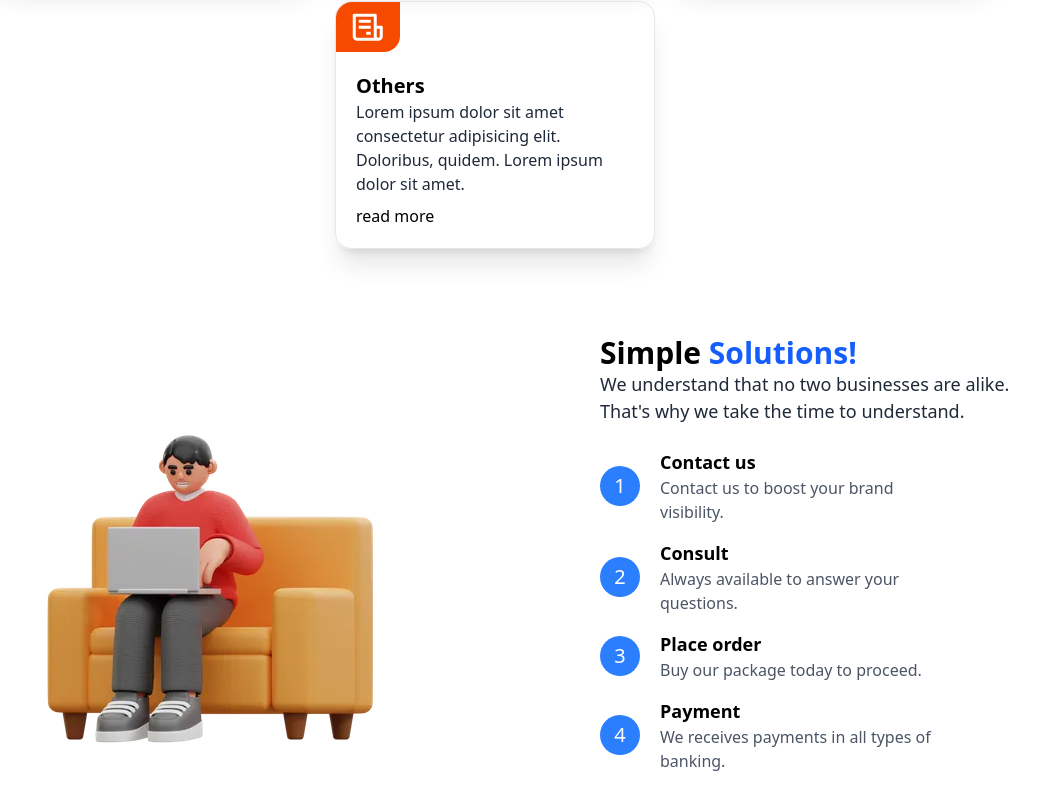
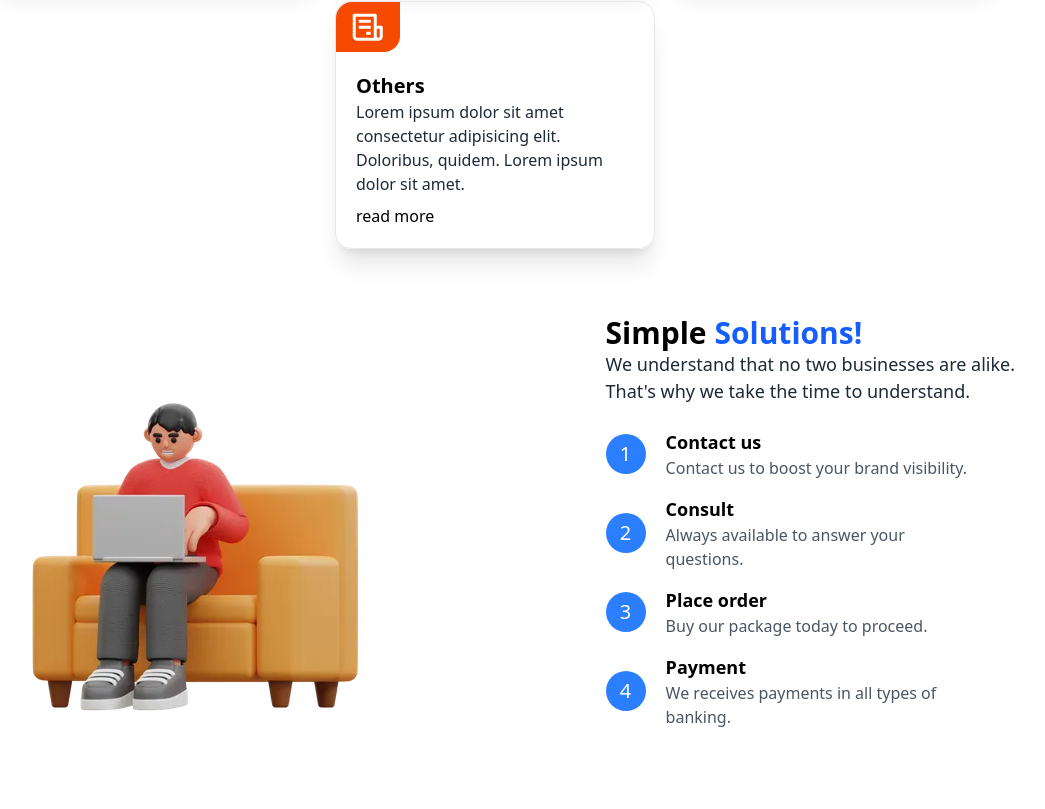
Before and after one commit to Urpirio/juxeltech, a Next.js app: page / in a window 1280 px wide. Shown: the part 936-1745 px from the top of the page, without its empty margins (145-1190 px from the left). After the commit the page ends 1691 px from the top, so only its background shows below. Built offline with nearby package versions, Linux system fonts and the light colour scheme.

Commit message:
Error update

```diff
--- a/src/components/SimpleSolutions.jsx
+++ b/src/components/SimpleSolutions.jsx
@@ -17,7 +17,7 @@ export default function SimpleSolutions() {
     })
 
   return (
-    <section className='flex flex-wrap justify-around items-center p-10 '>
+    <section className='flex flex-wrap justify-around items-center p-2 '>
         <div className='flex justify-center items-center w-[40%] min-w-80'>
             <Image src={ImgSolution} alt='Person using the computer'/>
         </div>
```
